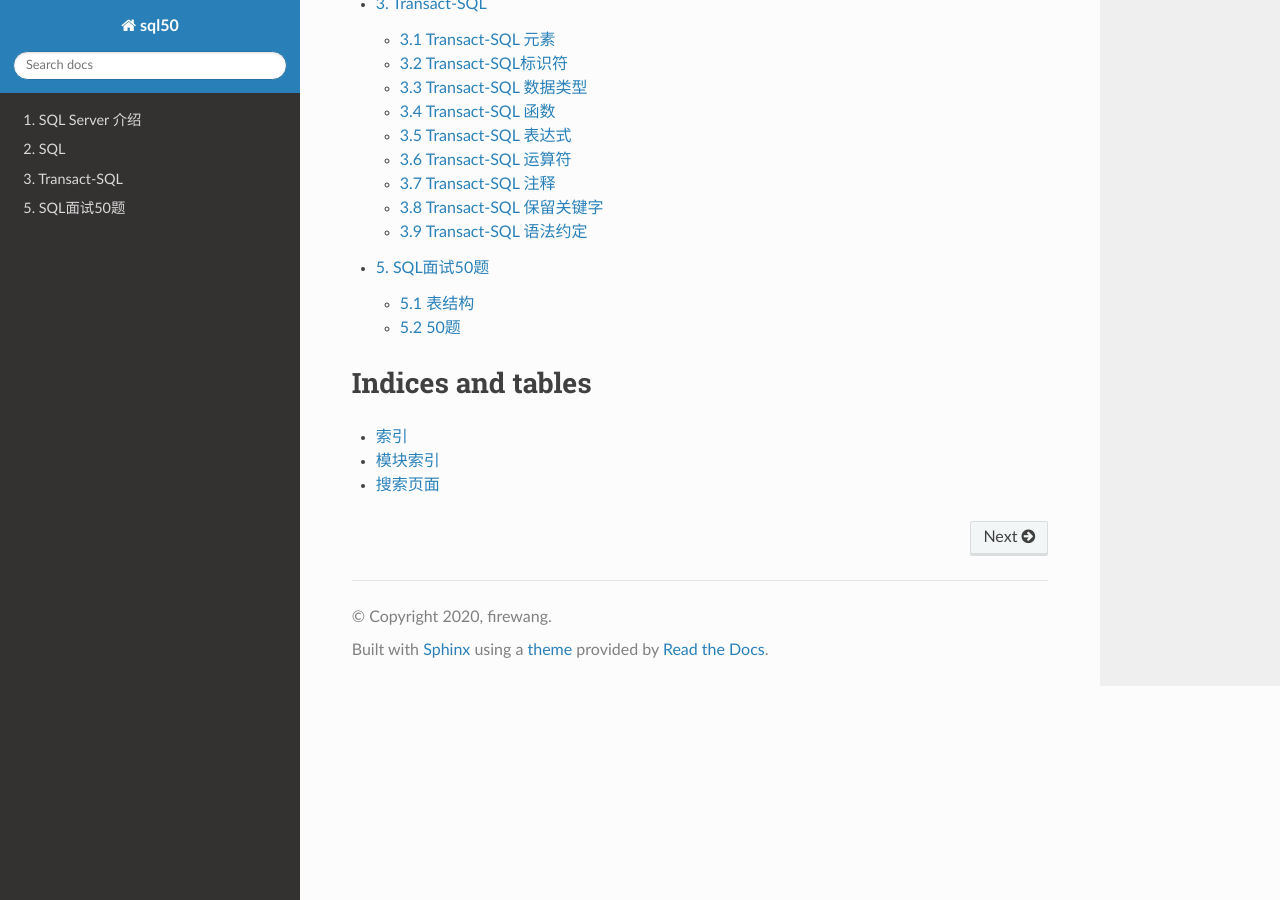
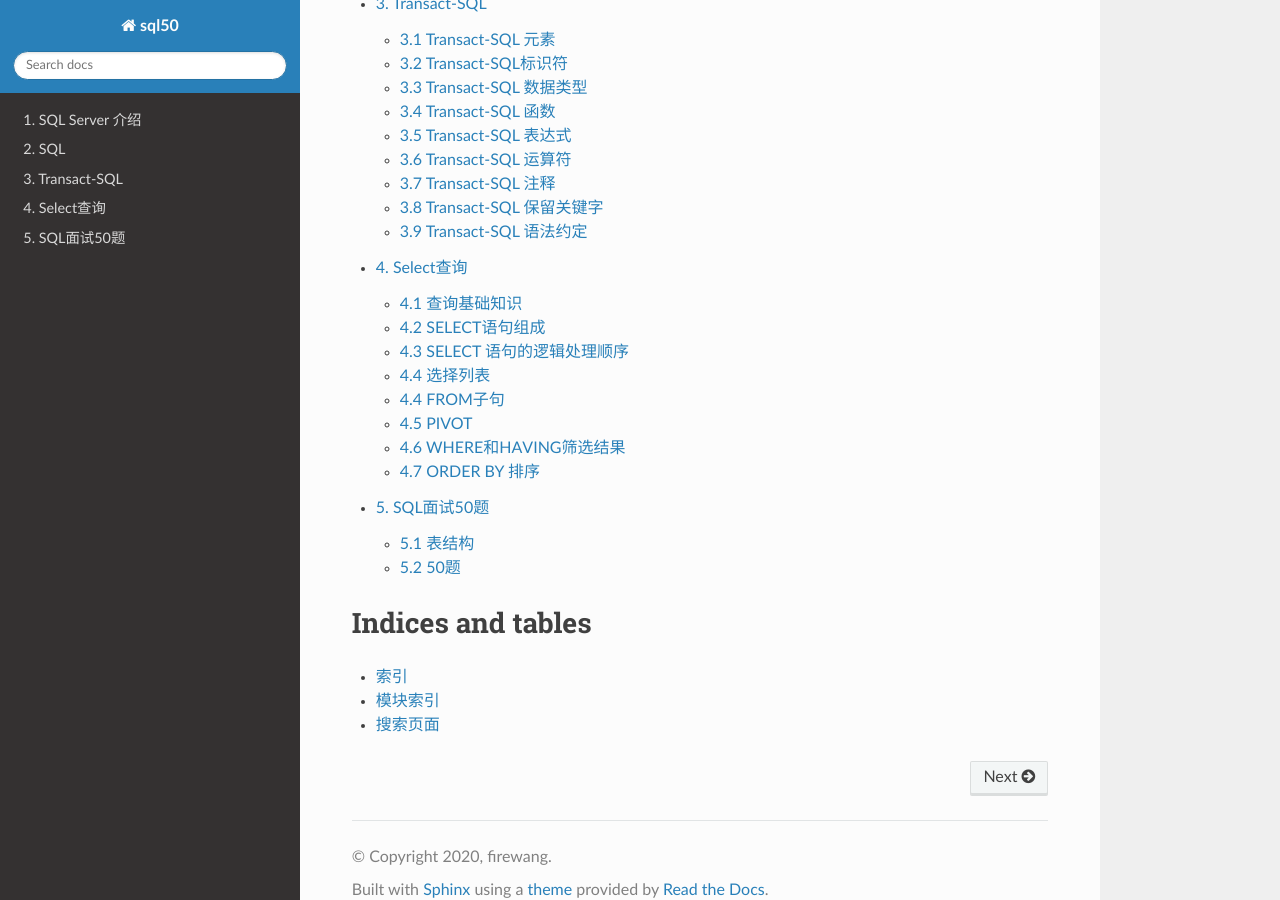
Before and after one commit to firewang/sql50, a Sphinx documentation site: the page built from source/index.rst, in a window 1280 px wide and 900 px high, scrolled down 528 px. Built offline with Sphinx 7.4.7 and the Read the Docs theme 2.0.0, drawn with Linux system fonts in a browser that asks for light colours; some of the changed lines change nothing that is shown.

Commit message:
add select query

````diff
--- /dev/null
+++ b/source/Select.md
@@ -0,0 +1,447 @@
+# 4. Select查询
+
+## 4.1 查询基础知识
+
+查询是对存储在 SQL Server 中的数据的一种请求。可以使用下列几种形式发出查询：
+
+- MS Query 或 Microsoft Access 用户可使用图形用户界面 (GUI) 从一个或多个 SQL Server 表中选择想要查看的数据。
+- 使用 **SQL Server Management Studio** 或 **osql** 实用工具的用户可发出 SELECT 语句。
+- 客户端或基于中间层的应用程序（如 Microsoft Visual Basic 应用程序）可将 SQL Server 表中的数据映射到绑定控件（如网格）。
+
+尽管查询使用多种方式与用户交互，但它们都完成相同的任务：它们为用户提供 SELECT 语句的结果集。即使用户从不指定 SELECT 语句，与使用图形化工具（如 Visual Studio Query Designer）所经常遇到的情况一样，客户端软件可**将每个用户查询转换成发送到 SQL Server 的 SELECT 语句**。
+
+SELECT 语句从 SQL Server 中检索出数据，然后以一个或多个结果集的形式将其返回给用户。结果集是对来自 SELECT 语句的数据的表格排列。与 SQL 表相同，结果集由行和列组成。
+
+大多数 SELECT 语句都描述结果集的四个主要属性：
+
+- 结果集中的列的数量和属性。对于每个结果集列来说，必须定义下列属性：
+  - 列的数据类型。
+  - 列的大小以及数值列的精度和小数位数。
+  - 返回到列中的数据值的源。
+- 从中检索结果集数据的表，以及这些表之间的所有逻辑关系。（From）
+- 为了符合 SELECT 语句的要求，源表中的行所必须达到的条件。不符合条件的行会被忽略。(Where)
+- 结果集的行的排列顺序。(Order by)
+
+
+
+例如下列 SELECT 语句查找单价超过 $40 的产品的产品 ID、名称以及标价
+
+```python
+SELECT ProductID, Name, ListPrice
+FROM Production.Product
+WHERE ListPrice > $40
+ORDER BY ListPrice ASC
+```
+
+在 SELECT 关键字之后所列出的列名（ProductID、Name 和 ListPrice）形成选择列表。此列表指定结果集有三列，并且每一列都具有 Product 表中相关列的名称、数据类型和大小。因为 FROM 子句仅指定了一个基表，所以 SELECT 语句中的所有列名都引用该表中的列。
+
+FROM 子句仅列出 Product 这一个表，该表用来检索数据。
+
+WHERE 子句指定出条件：在 Product 表中，只有 ListPrice 列中的值大于 $40，该值所在的行才符合 SELECT 语句的要求。
+
+ORDER BY 子句指定结果集将基于 ListPrice 列中的值按照**升序**进行排序 (ASC)。
+
+
+
+## 4.2 SELECT语句组成
+
+Select的主要子句可归纳如下:
+
+```python
+SELECT
+	[ ALL | DISTINCT ]
+    [TOP (expression) [PERCENT] [ WITH TIES ] ]
+    select_list
+    INTO new_table_name
+    FROM table_list
+[ WHERE search_conditions ]
+[ GROUP BY group_by_list ]
+[ HAVING search_conditions ]
+[ ORDER BY order_list [ ASC | DESC ] ]
+```
+
+- select_list
+  描述结果集的列。它是一个逗号分隔的表达式列表。每个表达式同时定义格式（数据类型和大小）和结果集列的数据来源。通常,每个选择列表表达式都是对数据所在的源表或视图中的列的引用，但也可能是对任何其他表达式（例如，常量或 Transact-SQL 函数）的引用。在选择列表中使用 ***** 表达式可指定返回源表的所有列。
+
+- INTO new_table_name
+  指定使用结果集来创建新表。new_table_name 指定新表的名称。
+
+- FROM table_list
+  包含从中检索到结果集数据的表的列表。这些来源可以是：
+
+  - 运行 SQL Server 的本地服务器中的基表。
+  - 本地 SQL Server 实例中的视图。SQL Server 在内部将一个视图引用按照组成该视图的基表解析为多个引用。
+  - 链接表。它们是 OLE DB 数据源中的表，称之为“分布式查询”。通过将 OLE DB 数据源链接为链接服务器，或在 OPENROWSET 或 OPENQUERY 函数中引用数据源，可以从 SQL Server 访问 OLE DB 数据源。
+
+  FROM 子句还可以包含联接规范。这些联接规范定义了 SQL Server 在从一个表导航到另一个表时使用的特定路径。
+
+  FROM 子句还用在 DELETE 和 UPDATE 语句中以定义要修改的表。
+
+- WHERE search_conditions
+  WHERE 子句是一个筛选，只有符合条件的行才向结果集提供数据。
+
+  WHERE 子句还用在 DELETE 和 UPDATE 语句中以定义目标表中要修改的行。
+
+- GROUP BY group_by_list
+  GROUP BY 子句根据 group_by_list 列中的值将结果集分成组。
+
+- HAVING search_conditions
+  HAVING 子句是**应用于结果集的附加筛选**。从逻辑上讲，HAVING 子句是从应用了任何 FROM、WHERE 或 GROUP BY 子句的 SELECT 语句而生成的**中间结果集中筛选行**。尽管 HAVING 子句前并不是必须要有 GROUP BY 子句，但 HAVING 子句通常与 GROUP BY 子句一起使用。
+
+- ORDER BY order_list[ ASC | DESC ]
+  ORDER BY 子句定义了结果集中行的排序顺序。order_list 指定组成排序列表的结果集列。关键字 ASC 和 DESC 用于指定排序行的排列顺序是升序还是降序。
+
+  ORDER BY 之所以重要，是因为关系理论规定除非已经指定 ORDER BY，否则不能假设结果集中的行带有任何序列。如果结果集行的顺序对于 SELECT 语句来说很重要，那么在该语句中就必须使用 ORDER BY 子句。
+
+## 4.3 SELECT 语句的逻辑处理顺序
+
+1. FROM
+2. ON
+3. JOIN
+4. WHERE
+5. GROUP BY
+6. WITH CUBE 或 WITH ROLLUP
+7. HAVING
+8. SELECT
+9. DISTINCT
+10. ORDER BY
+11. TOP
+
+
+
+## 4.4 选择列表
+
+结果集列的以下特性由[选择列表](https://docs.microsoft.com/zh-cn/previous-versions/sql/sql-server-2008-r2/ms191173(v=sql.105))中的下列表达式定义：
+
+- 结果集列与定义该列的表达式的数据类型、大小、精度以及小数位数相同。
+- 结果集列的名称与定义该列的表达式的名称相关联。可选的 AS 关键字可用于更改名称，或者在表达式没有名称时为其分配名称。这样做可以增加**可读性**。
+- 结果集列的数据值通过对结果集的每一行相应的表达式求值而得出。
+
+选择列表还可以包含下列控制结果集最终格式的关键字：
+
+- [DISTINCT](https://docs.microsoft.com/zh-cn/previous-versions/sql/sql-server-2008-r2/ms187831(v%3dsql.105))
+
+  - DISTINCT 关键字可从 SELECT 语句的结果中消除重复的行。如果没有指定 DISTINCT，将返回所有行，包括重复的行。
+  - 空值将被认为是相互重复的内容。不论遇到多少个空值，结果中只返回一个 NULL。
+
+- [TOP](https://docs.microsoft.com/zh-cn/previous-versions/sql/sql-server-2008-r2/ms187043(v%3dsql.105))
+
+  - TOP ( expression ) [ PERCENT ] [ WITH TIES ] ; expression 是指定返回行数的数值表达式，如果指定了 PERCENT，则是指返回的结果集行的百分比（由 expression 指定）
+
+  ```python
+  TOP (120) /*返回120行*/
+  TOP (15) PERCENT /* 返回前15%的行结果 */.
+  TOP(@n) /* 返回变量n指定数量的行结果，比如：DECLARE @n AS BIGINT; SET @n = 2 */.
+  ```
+
+
+
+选择列表中的项包括下列内容：
+
+- 一个简单表达式，例如：对函数、变量、常量或者表或视图中的列的引用。
+
+- 一个标量子查询。该 SELECT 语句将每个结果集行计算为单个值。
+
+- 一个[复杂表达式](https://docs.microsoft.com/zh-cn/previous-versions/sql/sql-server-2008-r2/ms187033(v=sql.105))，通过对一个或多个简单表达式使用运算符而生成。这使结果集中得以包含基表中不存在，但是根据基表中存储的值计算得到的值。这些结果集列被称为**派生列**。
+
+  - 表达式可以包含 $ROWGUID 关键字。它解析为对表中具有 ROWGUIDCOL 属性的列的引用。
+
+  - 对数值列或常量使用算术运算符或函数进行的计算和运算
+
+    ```python
+    SELECT ProductID, ROUND( (ListPrice * .9), 2) AS DiscountPrice
+    FROM Production.Product
+    WHERE ProductID = 748;
+    ```
+
+  - 数据类型转换（cast）
+
+    ```python
+    SELECT ( CAST(ProductID AS VARCHAR(10)) + ': '
+           + Name ) AS ProductIDName
+    FROM Production.Product;
+    ```
+
+  - CASE 表达式
+
+    ```python
+    SELECT ProductID, Name,
+       CASE Class
+          WHEN 'H' THEN ROUND( (ListPrice * .6), 2)
+          WHEN 'L' THEN ROUND( (ListPrice * .7), 2)
+          WHEN 'M' THEN ROUND( (ListPrice * .8), 2)
+          ELSE ROUND( (ListPrice * .9), 2)
+       END AS DiscountPrice
+    FROM Production.Product;
+    ```
+
+  - 子查询
+
+    ```python
+    SELECT Prd.ProductID, Prd.Name,
+           (   SELECT SUM(OD.UnitPrice * OD.OrderQty)
+               FROM AdventureWorks2008R2.Sales.SalesOrderDetail AS OD
+               WHERE OD.ProductID = Prd.ProductID
+           ) AS SumOfSales
+    FROM Production.Product AS Prd
+    ORDER BY Prd.ProductID;
+    ```
+
+- \* 符号。如果没有使用限定符指定，星号 (*) 将被解析为对 FROM 子句中指定的所有表或视图中的所有列的引用。
+
+- 变量赋值的格式为：*@*local_variable = 表达式。SET *@*local_variable 语句也可用于变量赋值。
+
+
+
+## 4.4 FROM子句
+
+在每一个要从表或视图中检索数据的 SELCET 语句中，都需要使用 FROM 子句。使用 FROM 子句可以：
+
+- 列出选择列表和 WHERE 子句中所引用的列所在的表和视图。可以使用 AS 子句为表和视图的名称指定别名。
+- 联接类型。这些类型由 ON 子句中指定的联接条件限定。
+
+FROM 子句是用逗号分隔的表名、视图名和 JOIN 子句的列表。
+
+
+
+> Transact-SQL 具有扩展功能，支持在 FROM 子句中指定除表或视图之外的其他对象。这些对象返回结果集，也就是 OLE DB 术语中所说的行集，该结果集构成了虚拟表。然后 SELECT 语句就像操作表一样操作这些结果集。
+
+
+
+FROM 子句可以指定
+
+1. 一个或多个表或视图
+
+2. 两个或多个表或视图之间的联接（join）
+
+3. 一个或多个派生表，这些派生表是 FROM 子句中的 SELECT 语句，由别名或用户指定的名称引用。FROM 子句中 SELECT 语句的结果集构成了外层 SELECT 语句所用的表。
+
+   ```python
+   SELECT RTRIM(p.FirstName) + ' ' + LTRIM(p.LastName) AS Name,
+    d.City
+   FROM Person.Person AS p
+   INNER JOIN HumanResources.Employee AS e
+      ON p.BusinessEntityID = e.BusinessEntityID
+   INNER JOIN Person.BusinessEntityAddress AS bea
+      ON e.BusinessEntityID = bea.BusinessEntityID
+   INNER JOIN (SELECT AddressID, City FROM Person.Address) AS d
+      ON bea.AddressID = d.AddressID
+   ORDER BY p.LastName, p.FirstName ;
+   ```
+
+4. 使用 [APPLY 运算符](https://docs.microsoft.com/zh-cn/previous-versions/sql/sql-server-2008-r2/ms175156%28v%3dsql.105%29)根据左侧输入表中的每一行计算右侧的输入（通常是表值函数），并将所有这些计算的结果合并起来。(数据库兼容级别必须至少为 90)
+
+5. 使用 [PIVOT 和 UNPIVOT 运算符](https://docs.microsoft.com/zh-cn/previous-versions/sql/sql-server-2008-r2/ms177410(v=sql.105))来改造输入表。PIVOT 通过将表达式某一列中的唯一值转换为输出中的多个列来旋转表值表达式，并在必要时对最终输出中所需的任何其余列值执行聚合。UNPIVOT 与 PIVOT 执行相反的操作，将表值表达式的列转换为列值。(数据库的兼容级别需要90以上 )
+
+6. 用 **sp_addlinkedserver** 定义的链接服务器中的一个或多个表或视图。链接服务器可以是任何 OLE DB 数据源。
+
+7. OPENROWSET 或 OPENQUERY 函数返回的 OLE DB 行集。
+
+
+
+**不需要 FROM 子句**的 SELECT 语句是那些不从数据库内的任何表中选择数据的 SELECT 语句。这些 SELECT 语句只从**局部变量**或**不对列进行操作**的 Transact-SQL 函数中选择数据:
+
+```python
+SELECT SYSDATETIME();
+SELECT @MyIntVariable;
+SELECT @@VERSION;
+```
+
+
+
+## 4.5 PIVOT
+
+```python
+-- PIVOT 语法
+SELECT <非透视的列>,
+    [第一个透视的列] AS <列名称>,
+    [第二个透视的列] AS <列名称>,
+    ...
+    [最后一个透视的列] AS <列名称>,
+
+FROM
+    (<生成数据的 SELECT 查询>)
+    AS <源查询的别名>
+
+PIVOT
+(
+    <聚合函数>(<要聚合的列>)
+FOR
+
+[<包含要成为列标题的值的列>]
+    IN ( [第一个透视的列], [第二个透视的列],
+    ... [最后一个透视的列])
+) AS <透视表的别名>
+<可选的 ORDER BY 子句>;
+```
+
+```python
+SELECT VendorID, [250] AS Emp1, [251] AS Emp2, [256] AS Emp3, [257] AS Emp4
+FROM
+(SELECT PurchaseOrderID, EmployeeID, VendorID
+FROM Purchasing.PurchaseOrderHeader) p
+PIVOT
+(
+COUNT (PurchaseOrderID)
+FOR EmployeeID IN
+( [250], [251], [256], [257] )
+) AS pvt
+ORDER BY pvt.VendorID;
+
+/* pivot result
+VendorID    Emp1    Emp2    Emp3    Emp4
+1492        2       5       4       4
+1494        2       5       4       5
+1496        2       4       4       5
+1498        2       5       4       4
+1500        3       4       4       5
+*/
+```
+
+
+
+## 4.6 WHERE和HAVING筛选结果
+
+SELECT 语句中的 WHERE 和 HAVING 子句可以控制用于生成结果集的源表中的行。WHERE 和 HAVING 是筛选器。这两个子句指定一系列搜索条件，只有那些满足搜索条件的行才用于生成结果集。我们称满足搜索条件的行包含在结果集中。
+
+HAVING 子句通常与 GROUP BY 子句一起使用来筛选聚合值的结果。但是，也可以不使用 GROUP BY 而单独指定 HAVING。**HAVING** 子句指定在 WHERE 子句筛选之后应用的其他筛选器。**这些筛选器可应用于选择列表中使用的聚合函数**。
+
+
+
+> 理解应用 WHERE、GROUP BY 和 HAVING 子句的正确顺序对编写高效的查询代码会有所帮助：
+>
+> - WHERE 子句用来筛选 FROM 子句中指定的操作所产生的行。
+> - GROUP BY 子句用来分组 WHERE 子句的输出。
+> - HAVING 子句用来从分组的结果中筛选行。
+
+
+
+WHERE 和 HAVING 子句中的搜索条件或限定条件可以包括：
+
+- 比较运算符，例如：=、< >、< 和 >
+
+  ```python
+  SELECT ProductID, Name
+  FROM Production.Product
+  WHERE Class = 'H'
+  ORDER BY ProductID;
+  ```
+
+- [范围](https://docs.microsoft.com/zh-cn/previous-versions/sql/sql-server-2008-r2/ms191311(v=sql.105))（BETWEEN 和 NOT BETWEEN）
+
+  ```python
+  -- 100到500之间
+  SELECT ProductID, Name
+  FROM Production.Product
+  WHERE ListPrice BETWEEN 100 and 500
+  ORDER BY ListPrice;
+  ```
+
+- 列表（IN 和 NOT IN）
+
+  ```python
+  -- 如果不适用IN，就需要用多个or
+  -- 使用IN更简洁
+  SELECT ProductID, Name
+  FROM Production.Product
+  WHERE Color IN ('Multi', 'Silver')
+  ORDER BY ProductID;
+  ```
+
+- [模式匹配](https://docs.microsoft.com/zh-cn/previous-versions/sql/sql-server-2008-r2/ms187489(v=sql.105))（LIKE 和 NOT LIKE）
+
+  ```python
+  SELECT ProductID, Name
+  FROM Production.Product
+  WHERE Name LIKE 'Ch%'
+  ORDER BY ProductID;
+  ```
+
+  ![like通配符](./_static/like通配符.png)
+
+  > 使用通配符时应着重考虑对性能的影响。如果表达式以通配符开头，则无法使用索引。（正如在电话簿中进行查找一样，如果所给的名称是“%mith”，而不是“Smith”，那么您将不知道需从电话簿的何处开始搜索。）如果通配符位于表达式内部或位于表达式末尾，则可以使用索引。
+
+
+
+- Null 值（IS NULL 和 IS NOT NULL）
+
+  ```python
+  SELECT s.Name
+  FROM Sales.Customer c
+  JOIN Sales.Store s
+  ON c.CustomerID = s.CustomerID
+  WHERE c.CustomerID IS NOT NULL
+  ORDER BY s.Name;
+  ```
+  > 比较 null 值时请谨慎从事。例如，指定 **=** NULL 与指定 IS NULL 是不同的。
+
+- 所有记录（=ALL、>ALL、<= ALL、ANY）
+
+  ```python
+  -- 从其中已发货的产品量大于任何已发货的 H 类产品量的 SalesOrderDetail 表中检索订单和产品 ID
+  SELECT OrdD1.SalesOrderID, OrdD1.ProductID
+  FROM Sales.SalesOrderDetail OrdD1
+  WHERE OrdD1.OrderQty > ALL
+        (SELECT OrdD2.OrderQty
+         FROM Sales.SalesOrderDetail OrdD2 JOIN Production.Product Prd
+               ON OrdD2.ProductID = Prd.ProductID
+         WHERE Prd.Class = 'H');
+  ```
+
+- 条件的组合（AND、OR、NOT）
+
+  ```python
+  SELECT ProductID, Name
+  FROM Production.Product
+  WHERE ListPrice < 500
+     OR (Class = 'L' AND ProductLine = 'S');
+  ```
+
+
+
+### 4.6.1 搜索通配符字符
+
+当可以搜索通配符字符。有两种方法可指定平常用作通配符的字符：
+
+- 使用 ESCAPE 关键字定义转义符。在模式中，当转义符置于通配符之前时，该通配符就解释为普通字符。例如，若要搜索字符串中所有的字符串 5%，请使用：![sql_like](./_static/sql_like.png)
+
+
+
+- 将通配符放在方括号 ([ ]) 中。若要搜索连字符 (-) 而不是使用它指定搜索范围，请将连字符作为方括号内的第一个字符：
+
+  ```mssql
+  SELECT ColumnA FROM your_table
+  WHERE ColumnA LIKE '9[-]5';
+  ```
+
+
+
+  ![通配符转义](./_static/通配符转义.png)
+
+
+
+
+## 4.7 ORDER BY 排序
+
+[ORDER BY](https://docs.microsoft.com/zh-cn/previous-versions/sql/sql-server-2008-r2/ms188723(v=sql.105)) 子句按一列或多列（最多 8,060 个字节）对查询结果进行排序。
+
+从 SQL Server 2005 开始，SQL Server 允许在 FROM 子句中指定对 SELECT 列表中未指定的表中的列进行排序。
+
+ORDER BY 子句中引用的列名必须明确地对应于 SELECT 列表中的列或 FROM 子句中的表中的列。如果列名已在 SELECT 列表中有了别名，则 **ORDER BY 子句中只能使用别名**。同样，如果表名已在 FROM 子句中有了别名，则 ORDER BY 子句中只能使用别名来限定它们的列。
+
+排序可以是升序的 (ASC)，也可以是降序的 (DESC)。默认为 ASC。
+
+
+
++ 如果 ORDER BY 子句中指定了多个列，则排序是嵌套的。
+
++ 无法对数据类型为 text、ntext、image 或 xml 的列使用 ORDER BY。
+
++ ORDER BY 子句的准确结果取决于被排序的列的[排序规则](https://docs.microsoft.com/zh-cn/previous-versions/sql/sql-server-2008-r2/ms187582%28v%3dsql.105%29)。对于 char、varchar、nchar 和 nvarchar 列，可以指定 ORDER BY 操作按照表或视图中定义的列的排**序规则之外的排序规则**执行。可以指定 Windows 排序规则名称或 SQL 排序规则名称。
+
+  ```python
+  -- 使用 Traditional_Spanish 排序规则
+  SELECT LastName FROM Person.Person
+  ORDER BY LastName
+  COLLATE Traditional_Spanish_ci_ai ASC;
+  ```
--- a/source/index.rst
+++ b/source/index.rst
@@ -12,8 +12,8 @@
    sqlserver_ch1
    SQL
    T-SQL
+   Select
    sql50
-
 
 
 Indices and tables
````
Also changed, not shown: source/_static/like通配符.png (added), source/_static/sql_like.png (added), source/_static/通配符转义.png (added).
